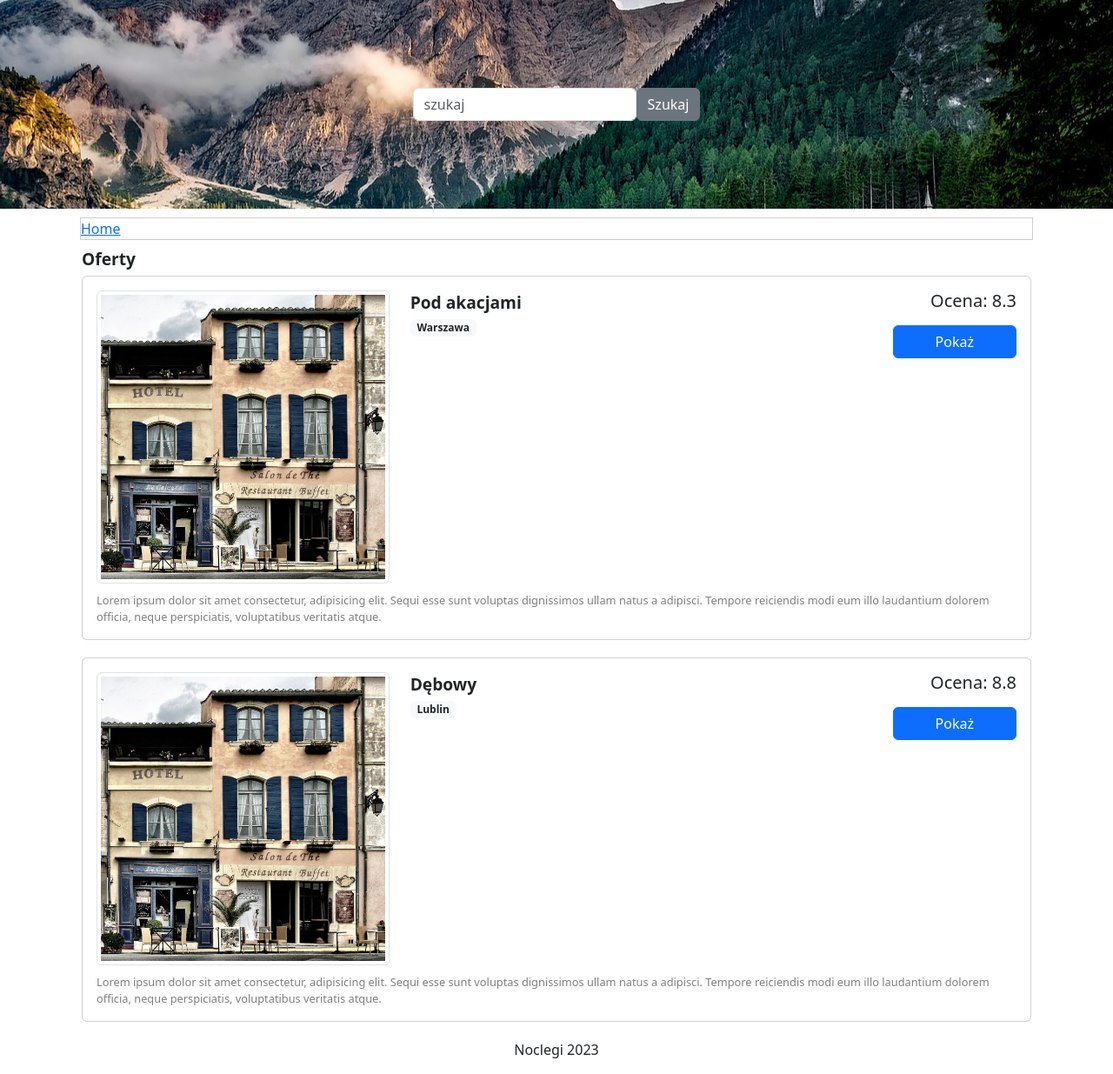
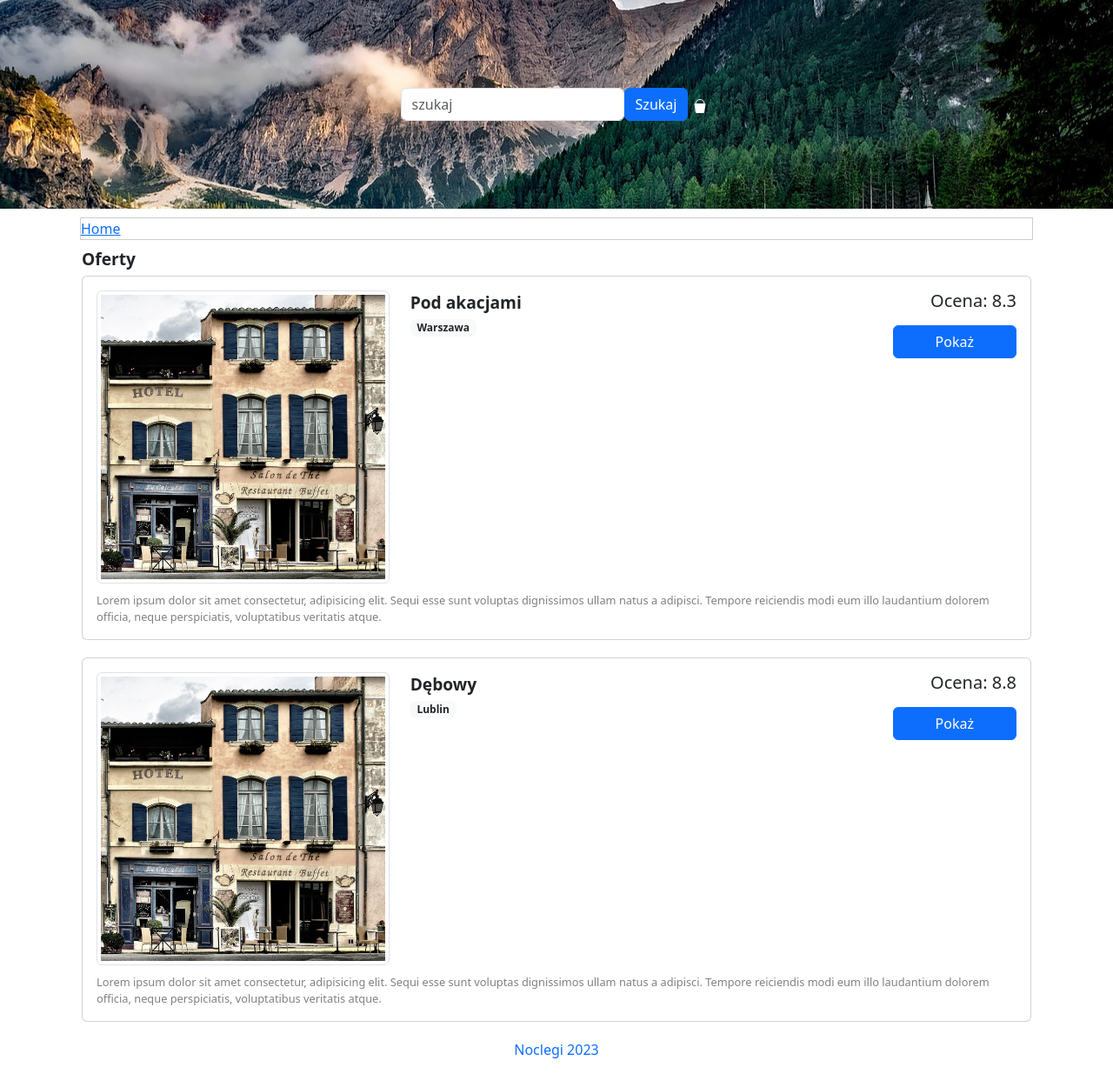
Before and after one commit to peterweglo/react-learning, a React (Create React App) app: page / in a window 1280 px wide. Shown: the whole page at 87% size. Built offline with nearby package versions, Linux system fonts and the light colour scheme.

Commit message:
Add ThemeButton component

```diff
--- a/src/App.js
+++ b/src/App.js
@@ -7,6 +7,7 @@
 import { Component } from 'react';
 import Layout from './components/Layout/Layout';
 import Footer from './components/Footer/Footer';
+import ThemeButton from './components/UI/ThemeButton/ThemeButton';
 
 class App extends Component {
   hotels = [
@@ -33,6 +34,7 @@
   state = {
     hotels: [],
     loading: true,
+    theme: 'primary',
   };
 
   searchHandler(term) {
@@ -54,23 +56,32 @@
     }, 1000);
   }
 
+  changeTheme = () => {
+    const newTheme = this.state.theme === 'primary' ? 'danger' : 'primary';
+    this.setState({ theme: newTheme });
+  };
+
   render() {
     return (
       <Layout
         header={
           <Header>
-            <Searchbar onSearch={(term) => this.searchHandler(term)} />
+            <Searchbar
+              onSearch={(term) => this.searchHandler(term)}
+              theme={this.state.theme}
+            />
+            <ThemeButton onClick={this.changeTheme} />
           </Header>
         }
-        menu={<Menu />}
+        menu={<Menu theme={this.state.theme} />}
         content={
           this.state.loading ? (
-            <LoadingIcon />
+            <LoadingIcon theme={this.state.theme} />
           ) : (
-            <Hotels hotels={this.state.hotels} />
+            <Hotels hotels={this.state.hotels} theme={this.state.theme} />
           )
         }
-        footer={<Footer />}
+        footer={<Footer theme={this.state.theme} />}
       />
     );
   }
--- a/src/components/Footer/Footer.js
+++ b/src/components/Footer/Footer.js
@@ -1,5 +1,7 @@
-const Footer = () => {
-  return <div className='text-center m-3'>Noclegi 2023</div>;
+const Footer = (props) => {
+  return (
+    <div className={`text-center m-3 text-${props.theme}`}>Noclegi 2023</div>
+  );
 };
 
 export default Footer;
--- a/src/components/Hotels/Hotel/Hotel.js
+++ b/src/components/Hotels/Hotel/Hotel.js
@@ -24,7 +24,10 @@
               </div>
               <div className='col text-end'>
                 <h5>Ocena: {props.rating}</h5>
-                <a href='#' className='btn btn-primary mt-2 px-5 float-end'>
+                <a
+                  href='#'
+                  className={`btn btn-${props.theme} mt-2 px-5 float-end`}
+                >
                   Pokaż
                 </a>
               </div>
--- a/src/components/Hotels/Hotels.js
+++ b/src/components/Hotels/Hotels.js
@@ -13,7 +13,7 @@
       <div className='container'>
         <h2 className={styles.title}>Oferty</h2>
         {this.props.hotels.map((hotel) => (
-          <Hotel key={hotel.id} {...hotel} />
+          <Hotel key={hotel.id} {...hotel} theme={this.props.theme} />
         ))}
       </div>
     );
--- a/src/components/UI/LoadingIcon/LoadingIcon.js
+++ b/src/components/UI/LoadingIcon/LoadingIcon.js
@@ -1,8 +1,8 @@
-const LoadingIcon = () => {
+const LoadingIcon = (props) => {
   return (
     <div className='d-flex justify-content-center'>
-      <div className='spinner-border' role='status'>
-        <span className='sr-only'>Loading...</span>
+      <div className={`spinner-border text-${props.theme}`} role='status'>
+        <span className='sr-only'></span>
       </div>
     </div>
   );
--- a/src/components/UI/Searchbar/Serachbar.js
+++ b/src/components/UI/Searchbar/Serachbar.js
@@ -28,7 +28,7 @@
         placeholder='szukaj'
       />
 
-      <button onClick={search} className='ml-1 btn btn-secondary'>
+      <button onClick={search} className={`ml-1 btn btn-${props.theme}`}>
         Szukaj
       </button>
     </div>
--- /dev/null
+++ b/src/components/UI/ThemeButton/ThemeButton.js
@@ -0,0 +1,20 @@
+import styles from './ThemeButton.module.scss';
+
+const ThemeButton = (props) => {
+  return (
+    <button className={styles.appThemeButton} onClick={props.onClick}>
+      <svg
+        xmlns='http://www.w3.org/2000/svg'
+        width='16'
+        height='16'
+        fill='currentColor'
+        class='bi bi-bucket-fill'
+        viewBox='0 0 16 16'
+      >
+        <path d='M2.522 5H2a.5.5 0 0 0-.494.574l1.372 9.149A1.5 1.5 0 0 0 4.36 16h7.278a1.5 1.5 0 0 0 1.483-1.277l1.373-9.149A.5.5 0 0 0 14 5h-.522A5.5 5.5 0 0 0 2.522 5zm1.005 0a4.5 4.5 0 0 1 8.945 0H3.527z' />
+      </svg>
+    </button>
+  );
+};
+
+export default ThemeButton;
--- /dev/null
+++ b/src/components/UI/ThemeButton/ThemeButton.module.scss
@@ -0,0 +1,5 @@
+.appThemeButton {
+  color: #fff;
+  border: none;
+  background-color: transparent;
+}
```
